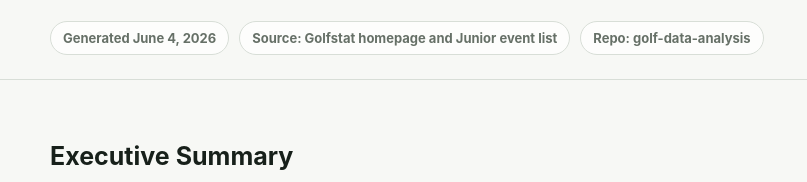
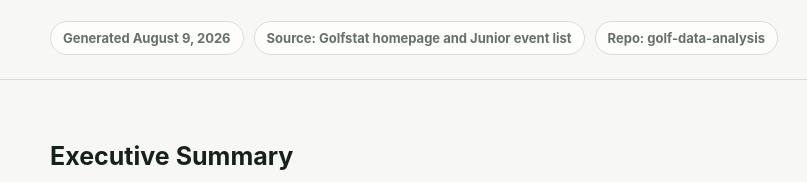
Before and after one commit to yuanxiong-wang/golf-data-analysis, a plain HTML site: page docs/junior-golf-report/index.html in a window 1280 px wide. Shown: the part 469-651 px from the top of the page, 0-807 px from the left. Drawn offline with Linux system fonts and the light colour scheme.

Commit message:
Require current report generation date

```diff
--- a/docs/junior-golf-report/index.html
+++ b/docs/junior-golf-report/index.html
@@ -517,7 +517,7 @@
         source discovery, raw snapshots, parsed event records, current leaderboards, and analysis-ready CSV outputs.
       </p>
       <ul class="meta" aria-label="Report metadata">
-        <li>Generated June 4, 2026</li>
+        <li><time datetime="2026-08-09">Generated August 9, 2026</time></li>
         <li>Source: Golfstat homepage and Junior event list</li>
         <li>Repo: golf-data-analysis</li>
       </ul>
```
Also changed, not shown: 1 other file.
